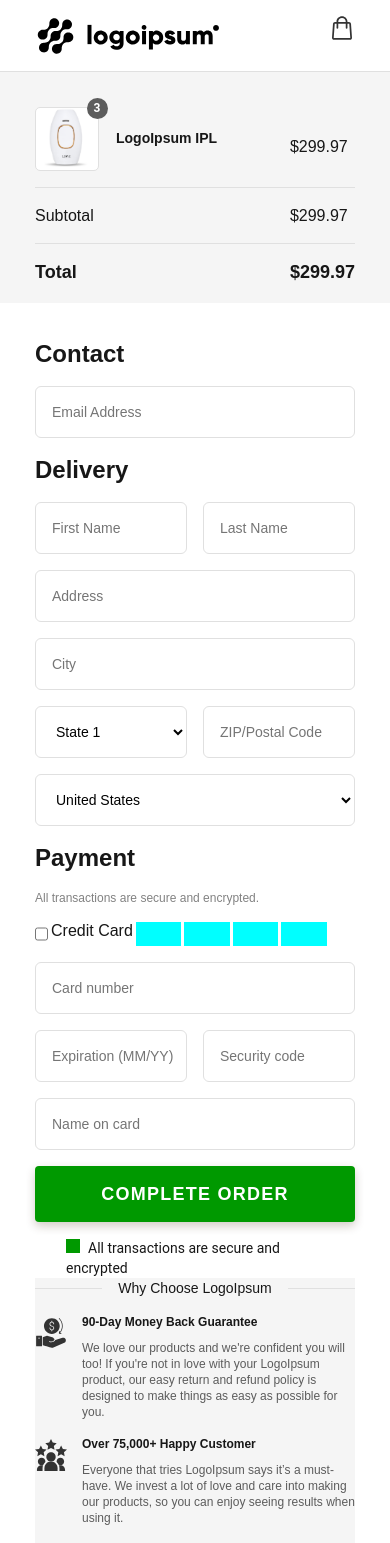
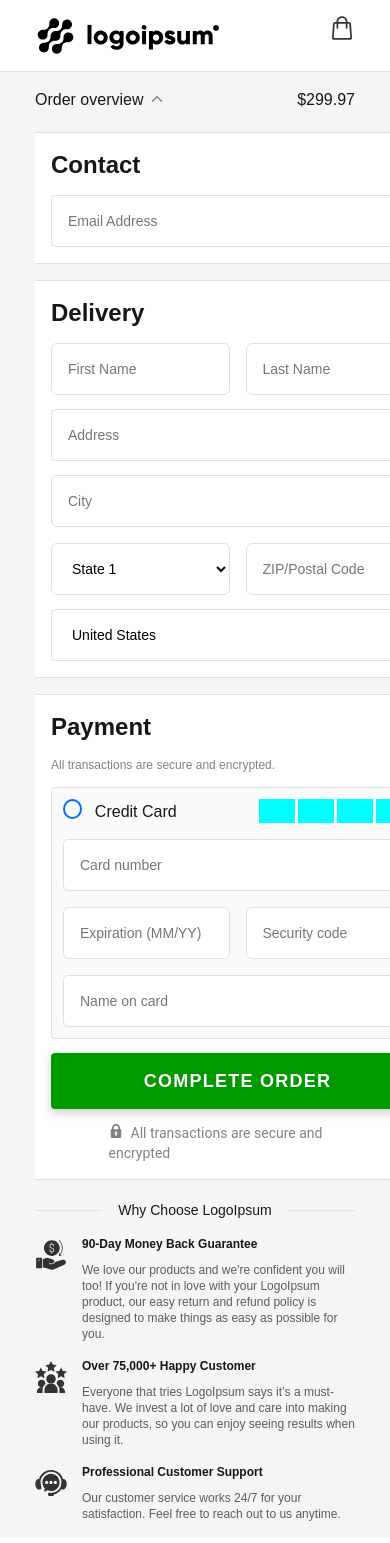
Before and after one commit to Metsuge/Metsuge-CommerceCore-Task, a Next.js app: page / in a window 390 px wide. Shown: the top 1543 px of the page. Built offline with nearby package versions, Linux system fonts and the light colour scheme.

Commit message:
styling, dropdown, localStorage

```diff
--- a/src/app/components/EndText.module.scss
+++ b/src/app/components/EndText.module.scss
@@ -5,6 +5,7 @@
 
     @media (max-width: 1000px) {
         margin: 0 auto;
+        margin-top: 20px;
     }
 }
 
--- a/src/app/components/Form.module.scss
+++ b/src/app/components/Form.module.scss
@@ -1,40 +1,32 @@
 #form {
-
   width: fit-content;
   max-width: 559px;
   float: right;
   margin-right: 35px;
-
-
-
 
   @media (max-width: 1000px) {
     max-width: 405px;
     margin: 0 auto;
     float: unset;
 
-
     #cityStateRow {
       flex-wrap: wrap;
-
     }
 
     #cityField {
       flex: 1 1 100%;
     }
-
-
-
   }
-
-
-
 }
 
 .formGroup {
   display: flex;
   flex-direction: column;
   gap: 16px;
+
+  @media (max-width: 1000px) {
+    background-color: #F5F5F5;
+  }
 }
 
 .formRow {
@@ -44,6 +36,53 @@
   >div {
     flex: 1;
   }
+}
+
+#contact {
+  display: flex;
+  flex-direction: column;
+  gap: 14px;
+  background-color: #Fff;
+
+  @media (max-width: 1000px) {
+    border-bottom: 1px solid #E0E0E0;
+    border-top: 1px solid #E0E0E0;
+    padding: 16px;
+  }
+}
+
+#delivery {
+  display: flex;
+  flex-direction: column;
+  gap: 14px;
+  background-color: #Fff;
+
+  @media (max-width: 1000px) {
+    border-top: 1px solid #E0E0E0;
+    border-bottom: 1px solid #E0E0E0;
+    padding: 16px;
+  }
+}
+
+#payment {
+  display: flex;
+  flex-direction: column;
+  gap: 14px;
+  background-color: #Fff;
+
+  @media (max-width: 1000px) {
+    border-top: 1px solid #E0E0E0;
+    border-bottom: 1px solid #E0E0E0;
+    padding: 16px;
+  }
+}
+
+#cardDiv {
+  border: 1px solid #E0E0E0;
+  border-radius: 4px;
+  padding: 11px;
+  background-color: #FAFAFA;
+
 }
 
 .input {
@@ -63,13 +102,42 @@
   background-color: white;
 }
 
-.email,
-.address {
-  // padding:16px 0 16px 0;
+.checkbox {
+  appearance: none;
+  -webkit-appearance: none;
+  width: 36px;
+  height: 20px;
+  border: 2px solid #0070f3;
+  border-radius: 50%;
+  position: relative;
+  margin-right: 10px;
+  transition: background-color 0.3s, border-color 0.3s;
+  cursor: pointer;
 }
 
-.country {
-  // padding-top:16px;
+.checkbox:checked {
+  background-color: #0070f3;
+  border-color: #0070f3;
+}
+
+.checkbox:checked::after {
+
+  position: absolute;
+  top: 4px;
+  left: 6px;
+  width: 6px;
+  height: 12px;
+  border: solid white;
+  border-width: 0 3px 3px 0;
+  transform: rotate(45deg);
+}
+
+.checkbox:hover {
+  border-color: #005bb5;
+}
+
+.checkbox:checked:hover {
+  background-color: #005bb5;
 }
 
 .button {
@@ -136,9 +204,7 @@
   border-radius: 4px;
   padding: 16px 32px 16px 32px;
   box-shadow: 0px 4px 10px 0px #4328103D;
-
 }
-
 
 .endText {
   width: 100%;
@@ -151,13 +217,12 @@
     font-weight: 400;
     line-height: 20px;
     text-align: left;
-
+    color: #828282;
 
     >span {
       display: inline-block;
       width: 14px;
       height: 14px;
-      background-color: #009900;
       margin-right: 8px;
     }
   }
--- a/src/app/components/Form.tsx
+++ b/src/app/components/Form.tsx
@@ -49,26 +49,28 @@ export default function Form({ onFormDivPositionChange }: Props) {
     nameOnCard: ''
   });
   const [submitted, setSubmitted] = useState<boolean>(false);
-
   const [errors, setErrors] = useState<{ [key: string]: string }>({});
   const divRef = useRef<HTMLInputElement>(null);
-
+  const [isChecked, setIsChecked] = useState(false);
 
 
   useEffect(() => {
+    const storedData = localStorage.getItem('formData');
+    if (storedData) {
+      setFormData(JSON.parse(storedData));
+    }
 
     const getPositions = () => {
       if (divRef.current) {
         const rect = divRef.current.getBoundingClientRect();
         onFormDivPositionChange(rect.left);
       }
-
-    }
+    };
     getPositions();
-
 
     window.addEventListener('resize', getPositions);
   }, []);
+  ;
 
 
 
@@ -84,9 +86,10 @@ export default function Form({ onFormDivPositionChange }: Props) {
   const handleSubmit = (e: FormEvent) => {
     e.preventDefault();
     setSubmitted(true);
+
     // Validate form data using Zod schema
     const result = zodSchema.safeParse(formData);
-    console.log('result', result);
+    // console.log('result', result);
 
     if (!result.success) {
       // Extract and set error messages if validation fails
@@ -96,16 +99,21 @@ export default function Form({ onFormDivPositionChange }: Props) {
           validationErrors[err.path[0] as string] = err.message;
         }
       });
-      console.log(validationErrors);
+      // console.log(validationErrors);
 
       setErrors(validationErrors);
+      localStorage.setItem('formData', JSON.stringify(formData));
+      console.log("Saved form data to localStorage:", JSON.stringify(formData));
     } else {
       // Clear errors and proceed if validation passes
       setErrors({});
-      console.log("Form data is valid, proceeding with submission...");
-      // You can add further submission logic here
+      // console.log("Form data is valid, proceeding with submission...");
+
+      localStorage.setItem('formData', JSON.stringify(formData));
+      console.log("Saved form data to localStorage:", JSON.stringify(formData));
     }
   };
+
 
   const formatCardNumber = (value: string) => {
     // Remove any non-numeric characters
@@ -116,11 +124,15 @@ export default function Form({ onFormDivPositionChange }: Props) {
 
     return formattedValue;
   };
+  const handleCheckboxChange = (e: React.ChangeEvent<HTMLInputElement>) => {
+    setIsChecked(e.target.checked);
+  };
 
   return (
     <div ref={divRef} id={styles.form}>
 
       <form className={styles.formGroup} onSubmit={handleSubmit}>
+        <div id={styles.contact}>
           <div className={styles.title}>Contact</div>
           <div className={`${styles.formGroup} ${styles.email}`}>
             <input
@@ -135,8 +147,10 @@ export default function Form({ onFormDivPositionChange }: Props) {
             />
             {errors.email && <span className={styles.error}>{errors.email}</span>}
           </div>
+        </div>
+        <div id={styles.delivery}>
           <div className={styles.title}>Delivery</div>
-        {/* FIRST LAST NAMES */}
+          {/* Names */}
           <div className={styles.formRow}>
             <div>
               <input
@@ -245,16 +259,31 @@ export default function Form({ onFormDivPositionChange }: Props) {
             </select>
             {errors.country && <span className={styles.error}>{errors.country}</span>}
           </div>
-
+        </div>
+        <div id={styles.payment}>
           <div className={styles.title}>Payment</div>
           <div className={styles.h2}>All transactions are secure and encrypted.</div>
-        <div className={styles.formGroup} >
+          <div id={styles.cardDiv} className={styles.formGroup} >
             <label className="circular-checkbox">
 
               <div className={styles.cardIcons}>
-              <input type="checkbox" id="circularCheckbox" />
-              <span className="checkmark"> Credit Card</span>
-              <div className={styles.icons}>
+                <input
+                  type="checkbox"
+                  id="circularCheckbox"
+                  className={styles.checkbox}
+                  onChange={handleCheckboxChange} />
+
+                <span
+
+                  style={{
+                    marginTop: '4px'
+                  }}
+
+                  className={`${styles.checkmark} ${isChecked ? styles.checked : ''}`
+                  }
+
+                > Credit Card</span>
+                <div className={`${styles.icons} ${isChecked ? styles.iconsChecked : ''}`}>
                   <span></span>
                   <span></span>
                   <span></span>
@@ -330,8 +359,12 @@ export default function Form({ onFormDivPositionChange }: Props) {
             className={`${styles.button}`}
           >COMPLETE ORDER</button>
           <div className={styles.endText}>
-          <div className={styles.endTextInner}><span></span>
+            <div className={styles.endTextInner}><span><svg width="14" height="14" viewBox="0 0 14 14" fill="none" xmlns="http://www.w3.org/2000/svg">
+              <path d="M11.9583 5.25H11.0833V4.08332C11.0833 1.83176 9.25159 0 7 0C4.74841 0 2.91668 1.83176 2.91668 4.08332V5.25H2.04168C1.88046 5.25 1.75 5.38046 1.75 5.54168V12.8334C1.75 13.4768 2.27322 14 2.91668 14H11.0834C11.7268 14 12.25 13.4768 12.25 12.8333V5.54168C12.25 5.38046 12.1195 5.25 11.9583 5.25ZM7.8733 11.3428C7.88241 11.4251 7.85594 11.5077 7.80068 11.5696C7.74542 11.6313 7.66623 11.6667 7.58335 11.6667H6.41668C6.3338 11.6667 6.25461 11.6313 6.19935 11.5696C6.14409 11.5078 6.11759 11.4251 6.12672 11.3428L6.31072 9.68825C6.01193 9.47092 5.83335 9.12712 5.83335 8.75C5.83335 8.10657 6.35657 7.58332 7.00003 7.58332C7.64348 7.58332 8.1667 8.10655 8.1667 8.75C8.1667 9.12712 7.98812 9.47092 7.68934 9.68825L7.8733 11.3428ZM9.33332 5.25H4.66668V4.08332C4.66668 2.79675 5.71342 1.75 7 1.75C8.28658 1.75 9.33332 2.79675 9.33332 4.08332V5.25Z" fill="#828282" />
+            </svg>
+            </span >
               All transactions are secure and encrypted</div>
+          </div>
         </div>
       </form>
 
--- a/src/app/components/ProductOverview.module.scss
+++ b/src/app/components/ProductOverview.module.scss
@@ -1,4 +1,4 @@
-.ProductOverview {
+#ProductOverview {
     width: 100%;
     max-width: 405px;
     min-height: 188px;
@@ -6,6 +6,7 @@
 
     @media (max-width: 1000px) {
         margin: 0 auto;
+        min-height: unset;
     }
 
     table {
@@ -41,6 +42,10 @@
                 font-weight: 700;
                 line-height: 24px;
 
+
+                @media (max-width: 1000px) {
+                    border-bottom: 1px solid #E0E0E0;
+                }
             }
 
         }
@@ -48,11 +53,73 @@
         #tableItem {
             display: flex;
 
+            //
+            padding-bottom: 16px;
+            border-top: none;
 
-            padding-bottom: 16px;
+            >td {
+                border-top: none;
+            }
 
+            @media (max-width: 1000px) {
+                padding-top: 16px;
+                // border-top: 1px solid #E0E0E0;
+            }
+        }
+
+        #tableItemPrice {
+            border-top: none;
         }
     }
+}
+
+
+#dropdown {
+    display: none;
+    width: 100%;
+    max-width: 405px;
+    min-height: 188px;
+    height: 52px;
+    border: 1px solid #E0E0E0;
+    margin: 0 auto;
+
+    >td {
+        border-bottom: 1px solid #E0E0E0;
+    }
+
+    @media (max-width: 1000px) {
+        display: table-row;
+    }
+}
+
+#dropdownArrow {
+    display: inline-block;
+    width: 12px;
+    height: 12px;
+    margin-left: 8px;
+    cursor: pointer;
+
+
+}
+
+.arrowRight {
+    transition: transform 0.3s ease;
+    margin-right: 10px;
+}
+
+.arrowDown {
+    transform: rotate(180deg);
+    transition: transform 0.3s ease;
+    margin-right: 10px;
+}
+
+
+.expand {
+    display: table-row;
+}
+
+.collapse {
+    display: none;
 }
 
 .item {
--- a/src/app/components/ProductOverview.tsx
+++ b/src/app/components/ProductOverview.tsx
@@ -1,5 +1,5 @@
 "use client";
-import React, { useEffect, useRef } from 'react'
+import React, { useEffect, useRef, useState } from 'react'
 import styles from "./ProductOverview.module.scss"
 
 
@@ -9,7 +9,13 @@ interface Props {
 
 const ProductOverview = ({ onOverviewDivPositionChange }: Props) => {
   const divRef = useRef<HTMLInputElement>(null);
+  const [isExpanded, setIsExpanded] = useState(false);
 
+
+
+  const dropdown = () => {
+    setIsExpanded(!isExpanded);
+  };
 
   useEffect(() => {
 
@@ -28,11 +34,36 @@ const ProductOverview = ({ onOverviewDivPositionChange }: Props) => {
 
 
   return (
-    <div ref={divRef} className={styles.ProductOverview}>
+    <div >
+      <div ref={divRef} id={styles.ProductOverview}
+        style={{
+          marginBottom: isExpanded ? '16px' : 0
+        }}
+      >
 
         <table>
           <tbody>
-          <tr>
+
+            <tr id={styles.dropdown} >
+              <td style={{
+                borderBottom: isExpanded ? '1px solid #E0E0E0' : '0'
+              }}>
+                Order overview
+                <span id={styles.dropdownArrow} onClick={dropdown} className={isExpanded ? styles.arrowDown : styles.arrowRight}><svg width="12" height="12" viewBox="0 0 12 12" fill="none" xmlns="http://www.w3.org/2000/svg">
+                  <path d="M6.00002 3C6.1882 3 6.37636 3.07203 6.51983 3.21578L11.0346 7.74168C11.3218 8.02959 11.3218 8.49637 11.0346 8.78416C10.7475 9.07195 10.282 9.07195 9.99475 8.78416L6.00002 4.77939L2.00526 8.78402C1.71807 9.07181 1.25256 9.07181 0.965503 8.78402C0.678165 8.49623 0.678166 8.02945 0.965503 7.74154L5.48021 3.21564C5.62375 3.07186 5.81191 3 6.00002 3Z" fill="#828282" />
+                </svg>
+                </span>
+              </td>
+
+              <td
+                style={{
+                  borderBottom: isExpanded ? '1px solid #E0E0E0' : '0'
+                }}
+              >$299.97</td>
+            </tr>
+
+            {/* <div className={isExpanded ? styles.expand : styles.collapse}> */}
+            <tr className={isExpanded ? styles.expand : styles.collapse}>
               <td id={styles.tableItem}>
                 <div className={styles.image}>
                   <div className={styles.itemCount}>
@@ -41,24 +72,28 @@ const ProductOverview = ({ onOverviewDivPositionChange }: Props) => {
                 </div>
                 <div className={styles.title}>LogoIpsum IPL</div>
               </td>
-            <td>
+
+              <td id={styles.tableItemPrice}>
                 $299.97
               </td>
             </tr>
 
 
-          <tr>
+            <tr className={isExpanded ? styles.expand : styles.collapse}>
               <td>Subtotal</td>
               <td>$299.97</td>
             </tr>
 
 
-          <tr>
+            <tr className={isExpanded ? styles.expand : styles.collapse}>
               <td>Total</td>
               <td>$299.97</td>
             </tr>
+            {/* </div> */}
+
           </tbody>
         </table>
+      </div>
     </div >
   )
 }
--- a/src/app/page.module.css
+++ b/src/app/page.module.css
@@ -9,13 +9,8 @@
   flex-direction: row;
 
   @media (max-width: 1000px) {
-    background-color: red;
     flex-direction: column;
-
   }
-
-
-
 
   .sides {
     position: absolute;
@@ -23,6 +18,9 @@
     height: 100%;
     padding: 35px 35px 0 35px;
 
+    @media (max-width: 1000px) {
+      padding-top: 0;
+    }
   }
 
   #left {
@@ -30,8 +28,10 @@
     left: 0;
 
     @media (max-width: 1000px) {
+      background-color: #F5F5F5;
       position: unset;
       width: 100%;
+      /* padding-top: 20px; */
       order: 2;
     }
   }
@@ -44,6 +44,8 @@
       position: unset;
       width: 100%;
       order: 1;
+      border: none;
+
     }
   }
 
```
Lines whose indentation alone changed are shown as unchanged.
